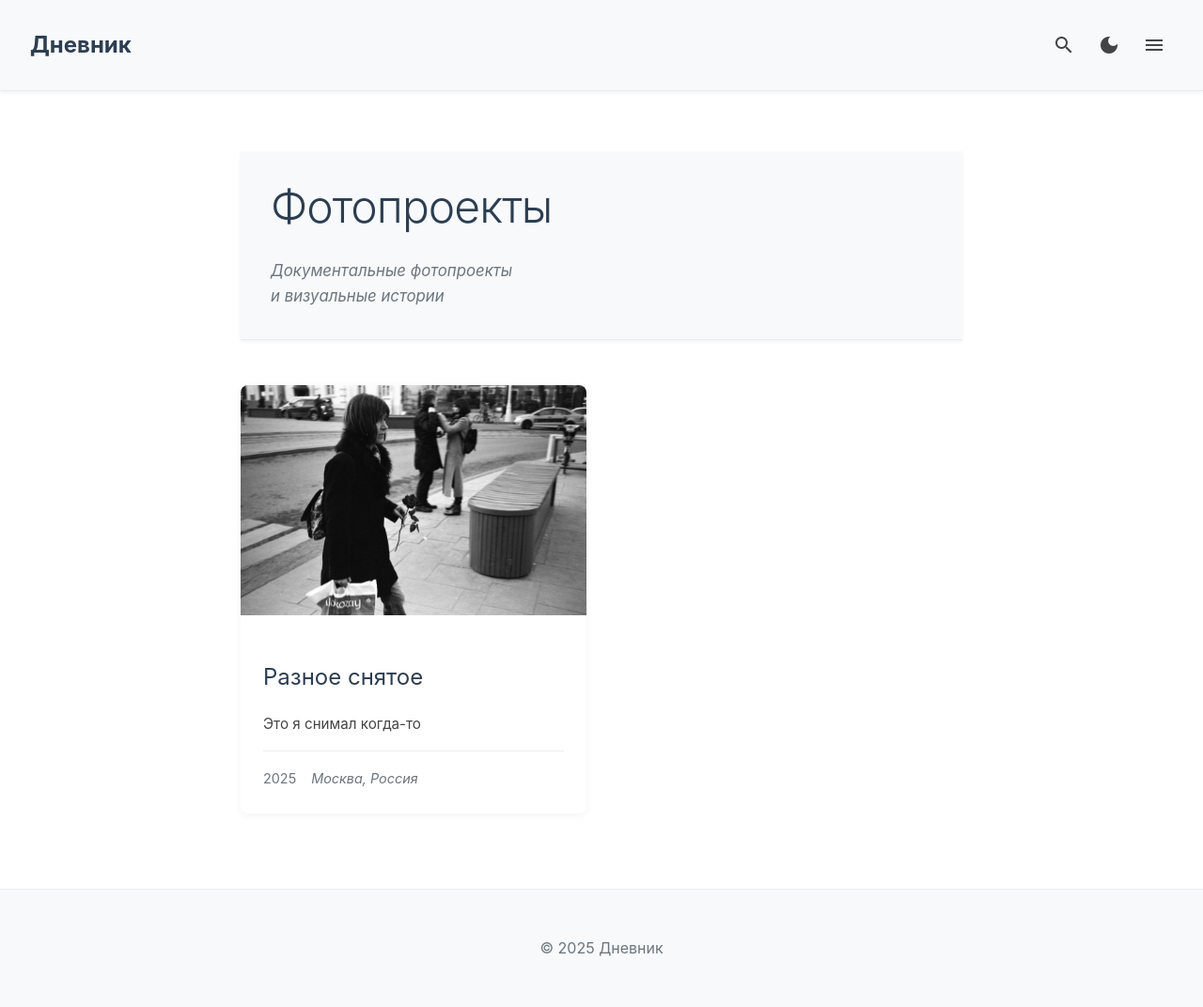
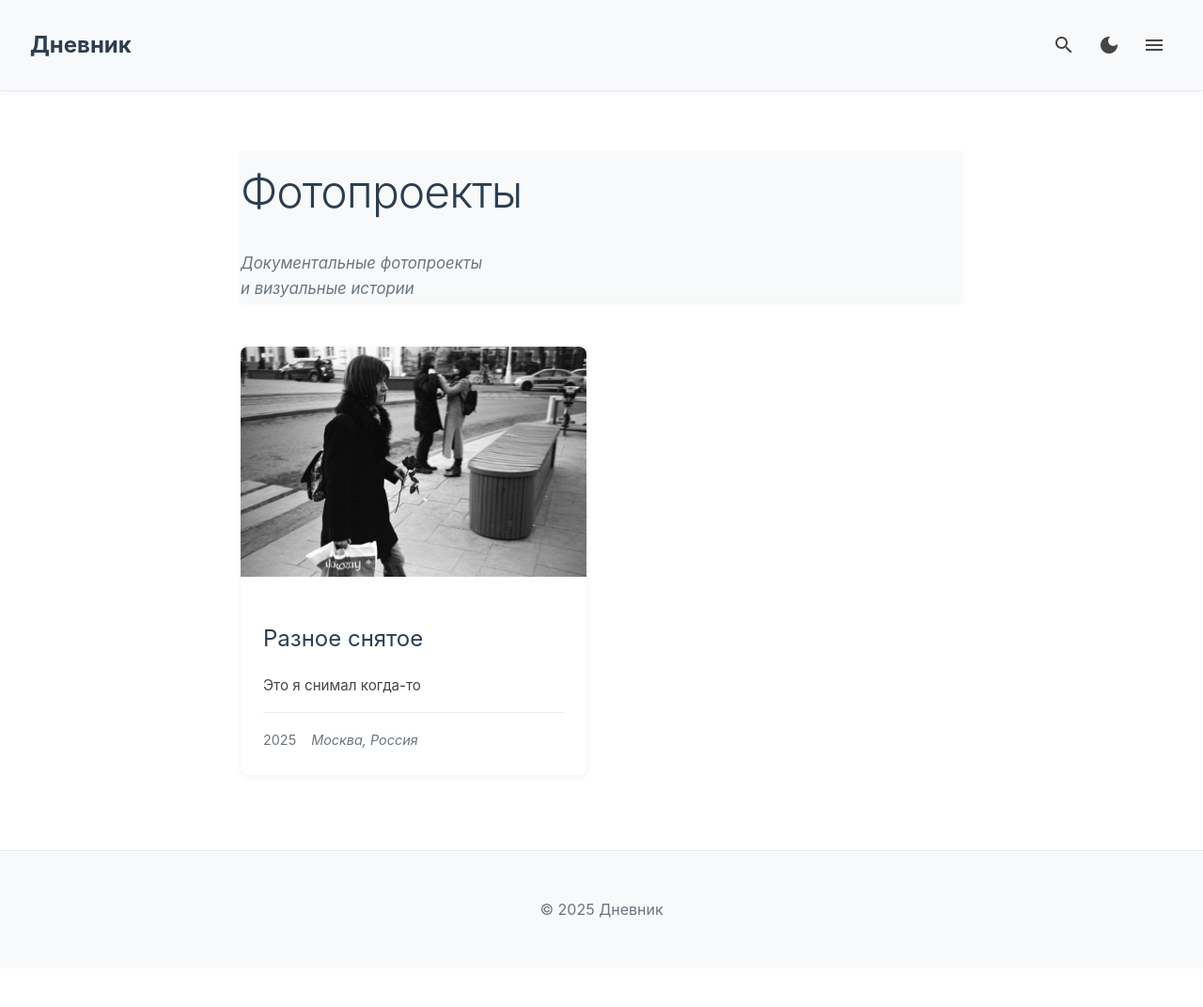
Before and after one commit to Xtoman/xtoman.github.io, a Jekyll site: the page built from photoprojects.html, in a window 1280 px wide. Shown: the whole page at 94% size. Built offline with Jekyll 4.4.1, drawn with Linux system fonts in a browser that asks for light colours; after the commit the page ends 1031 px from its top, so only the background shows below that.

Commit message:
Remove header border and padding, fix text overflow on mobile

```diff
--- a/assets/css/style.css
+++ b/assets/css/style.css
@@ -907,30 +907,33 @@ body.menu-open::after {
     align-items: flex-start;
     text-align: left;
     gap: 0.75rem;
-    margin-bottom: 3rem;
-    padding-bottom: 2rem;
-    border-bottom: 1px solid var(--border-color);
+    margin-bottom: 2rem;
+    padding: 0;
+    border: none;
 }
 
 .page-header h1 {
     font-size: clamp(2rem, 6vw, 3rem);
     color: var(--heading-color);
-    margin: 0;
+    margin: 0 0 0.5rem 0;
     font-weight: 300;
     letter-spacing: -0.02em;
+    width: 100%;
+    box-sizing: border-box;
 }
 
 .page-description {
     color: var(--meta-color);
     font-size: 1.05rem;
     font-style: italic;
-    max-width: 100%;
+    width: 100%;
     margin: 0;
     line-height: 1.6;
     padding: 0;
     text-align: left;
     word-break: normal;
     hyphens: manual;
+    box-sizing: border-box;
 }
 
 /* br в описании автоматически создает перенос строки */
@@ -970,8 +973,8 @@ body.menu-open::after {
 
     .page-header {
         gap: 0.5rem;
-        margin-bottom: 2rem;
-        padding-bottom: 1.5rem;
+        margin-bottom: 1.5rem;
+        padding: 0;
     }
 
     .page-header h1 {
@@ -981,7 +984,9 @@ body.menu-open::after {
     .page-description {
         font-size: 0.9rem;
         line-height: 1.5;
-        padding-right: 0.5rem;
+        padding: 0;
+        width: 100%;
+        box-sizing: border-box;
     }
 }
 
@@ -992,8 +997,8 @@ body.menu-open::after {
 
     .page-header {
         gap: 0.4rem;
-        margin-bottom: 1.5rem;
-        padding-bottom: 1.25rem;
+        margin-bottom: 1.25rem;
+        padding: 0;
     }
 
     .page-header h1 {
@@ -1003,7 +1008,9 @@ body.menu-open::after {
     .page-description {
         font-size: 0.85rem;
         line-height: 1.4;
-        padding-right: 0.25rem;
+        padding: 0;
+        width: 100%;
+        box-sizing: border-box;
     }
 }
 
```
